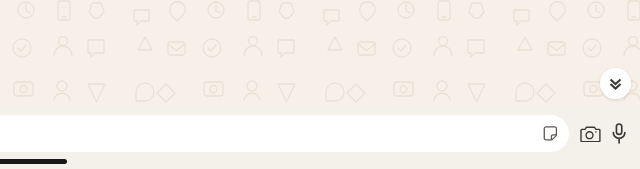
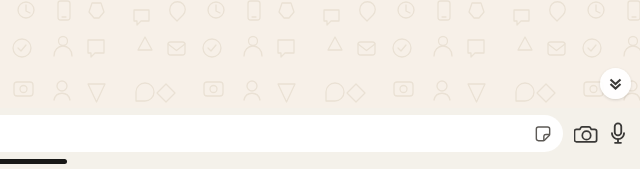
Before and after one commit to heihei040428-jpg/wa2, a plain HTML site: page index.html in a window 1280 px wide. Shown: the part 628-797 px from the top of the page, 640-1280 px from the left. Drawn offline with Linux system fonts and the light colour scheme.

Commit message:
Refine bottom-bar icons: sharper sticker peel corner, wider camera & mic

```diff
--- a/index.html
+++ b/index.html
@@ -83,13 +83,13 @@ body{background:#F4F1EA}
   border-radius:19px;height:37px;padding:0 10px 0 15px;min-width:0}
 .bottom-bar .field input{flex:1;border:none;outline:none;background:transparent;
   font-size:16.5px;color:#101010;min-width:0}
-.bottom-bar .field .sticker{width:16.7px;height:17.5px;flex-shrink:0;
-  stroke:#5C5955;stroke-width:1.7;fill:none}
+.bottom-bar .field .sticker{width:20px;height:20px;flex-shrink:0;
+  stroke:#5C5955;stroke-width:1.7;fill:none;stroke-linejoin:round;stroke-linecap:round}
 .bottom-bar .icon{flex-shrink:0}
-.bottom-bar .icon.cam{width:20.9px;height:17.5px;stroke:#3A3937;stroke-width:2;fill:none;
-  stroke-linejoin:round}
-.bottom-bar .icon.mic{width:14.2px;height:20.9px;stroke:#3A3937;stroke-width:2;fill:none;
-  stroke-linecap:round}
+.bottom-bar .icon.cam{width:25px;height:21px;stroke:#3A3937;stroke-width:1.8;fill:none;
+  stroke-linejoin:round;stroke-linecap:round}
+.bottom-bar .icon.mic{width:16px;height:23px;stroke:#3A3937;stroke-width:1.9;fill:none;
+  stroke-linecap:round;stroke-linejoin:round}
 .home-ind{height:5px;width:134px;background:#000;opacity:.9;border-radius:3px;
   margin:0 auto 8px;flex-shrink:0}
 @media (prefers-color-scheme:dark){
@@ -142,10 +142,10 @@ body{background:#F4F1EA}
   <div class="plus"><svg viewBox="0 0 26 26"><path d="M13 5v16M5 13h16"/></svg></div>
   <div class="field">
     <input type="text" placeholder="" readonly>
-    <svg class="sticker" viewBox="0 0 22 22"><path d="M3 4.2A2.2 2.2 0 015.2 2h11.6A2.2 2.2 0 0119 4.2v8.05a2.2 2.2 0 01-.64 1.55l-4.56 4.56a2.2 2.2 0 01-1.55.64H5.2A2.2 2.2 0 013 17.4z"/><path d="M18.8 12.4h-4.15a2.2 2.2 0 00-2.2 2.2v4.15"/></svg>
+    <svg class="sticker" viewBox="0 0 24 24"><path d="M4 6a2.5 2.5 0 012.5-2.5h11A2.5 2.5 0 0120 6v6.4a2 2 0 01-.586 1.414l-5.6 5.6A2 2 0 0112.4 20H6.5A2.5 2.5 0 014 17.5z"/><path d="M19.6 12.6h-4.1a2.5 2.5 0 00-2.5 2.5v4.1"/></svg>
   </div>
-  <svg class="icon cam" viewBox="0 0 29 25"><path d="M2.2 6.2h4.6L8.6 3.3h11.8l1.8 2.9h4.6a1.2 1.2 0 011.2 1.2v15.4a1.2 1.2 0 01-1.2 1.2H2.2A1.2 1.2 0 011 22.8V7.4a1.2 1.2 0 011.2-1.2z"/><circle cx="13.2" cy="14.6" r="4.9"/><circle cx="22.3" cy="9.9" r="1.1" fill="#3A3937" stroke="none"/></svg>
-  <svg class="icon mic" viewBox="0 0 17 25"><rect x="5.3" y="1.2" width="6.4" height="12.4" rx="3.2"/><path d="M1.6 11.4a6.9 6.9 0 0013.8 0M8.5 18.3v5.5"/></svg>
+  <svg class="icon cam" viewBox="0 0 26 22"><path d="M2.4 6.6h3.7l.9-1.7c.35-.66 1-.9 1.7-.9h6.6c.7 0 1.35.24 1.7.9l.9 1.7h3.7a2 2 0 012 2v9.1a2 2 0 01-2 2H2.4a2 2 0 01-2-2V8.6a2 2 0 012-2z"/><circle cx="13" cy="13" r="4.4"/></svg>
+  <svg class="icon mic" viewBox="0 0 16 24"><rect x="4.6" y="1.4" width="6.8" height="12.6" rx="3.4"/><path d="M1.7 11.6a6.3 6.3 0 0012.6 0"/><path d="M8 17.9v3.8M4.9 21.7h6.2"/></svg>
 </div>
 <div class="home-ind"></div>
 </div>
```
